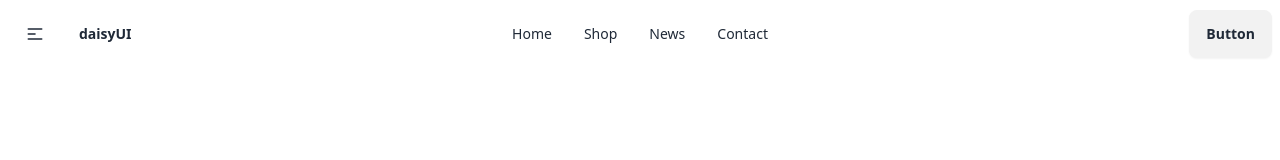
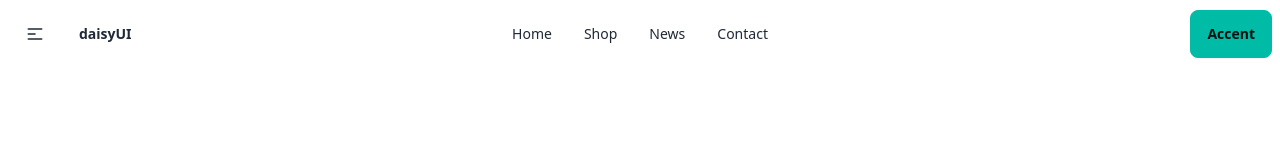
Before and after one commit to sakibpro2003/BikerZone, a plain HTML site: page index.html in a window 1280 px wide. Drawn offline with nearby package versions, Linux system fonts and the light colour scheme.

Commit message:
nav added

```diff
--- a/index.html
+++ b/index.html
@@ -38,7 +38,7 @@
                   </ul>
                 </div>
                 <div class="navbar-end">
-                  <a class="btn">Button</a>
+                    <button class="btn btn-active btn-accent">Accent</button>
                 </div>
               </div>
         </nav>
```
